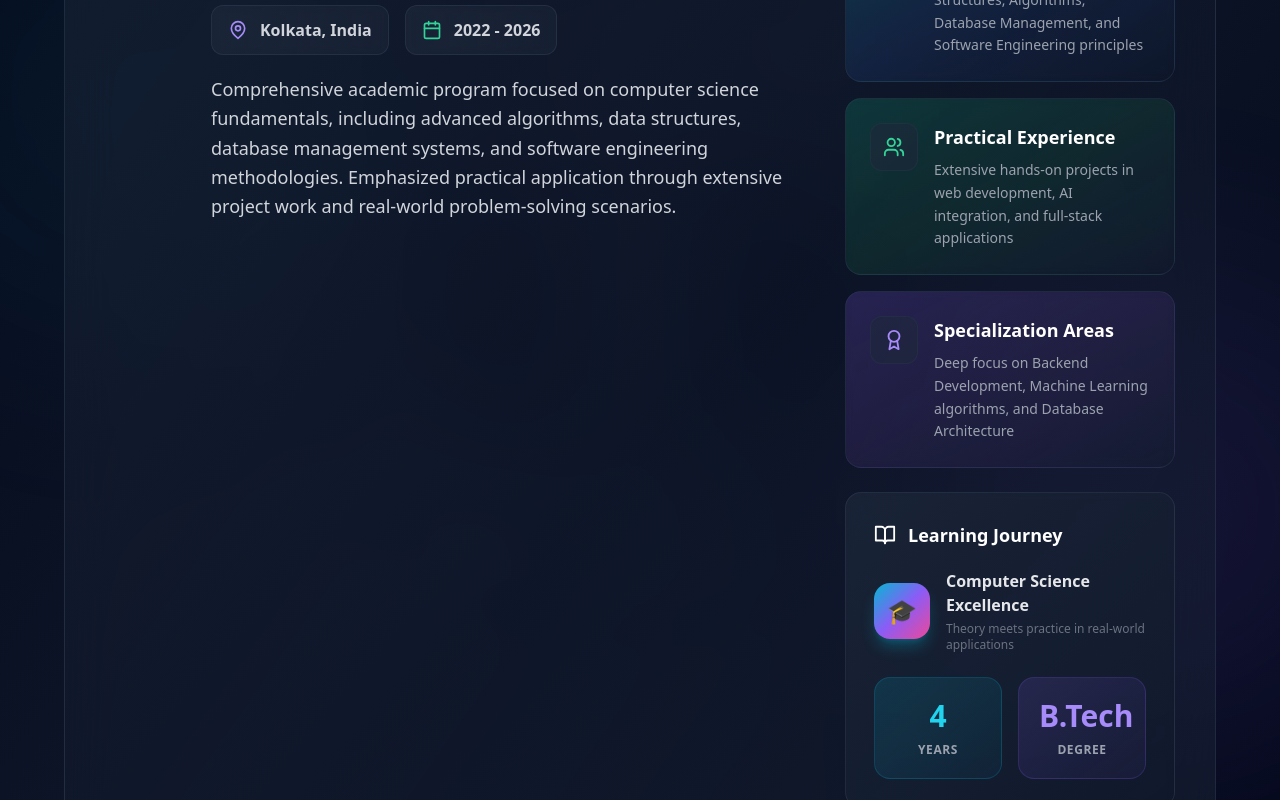
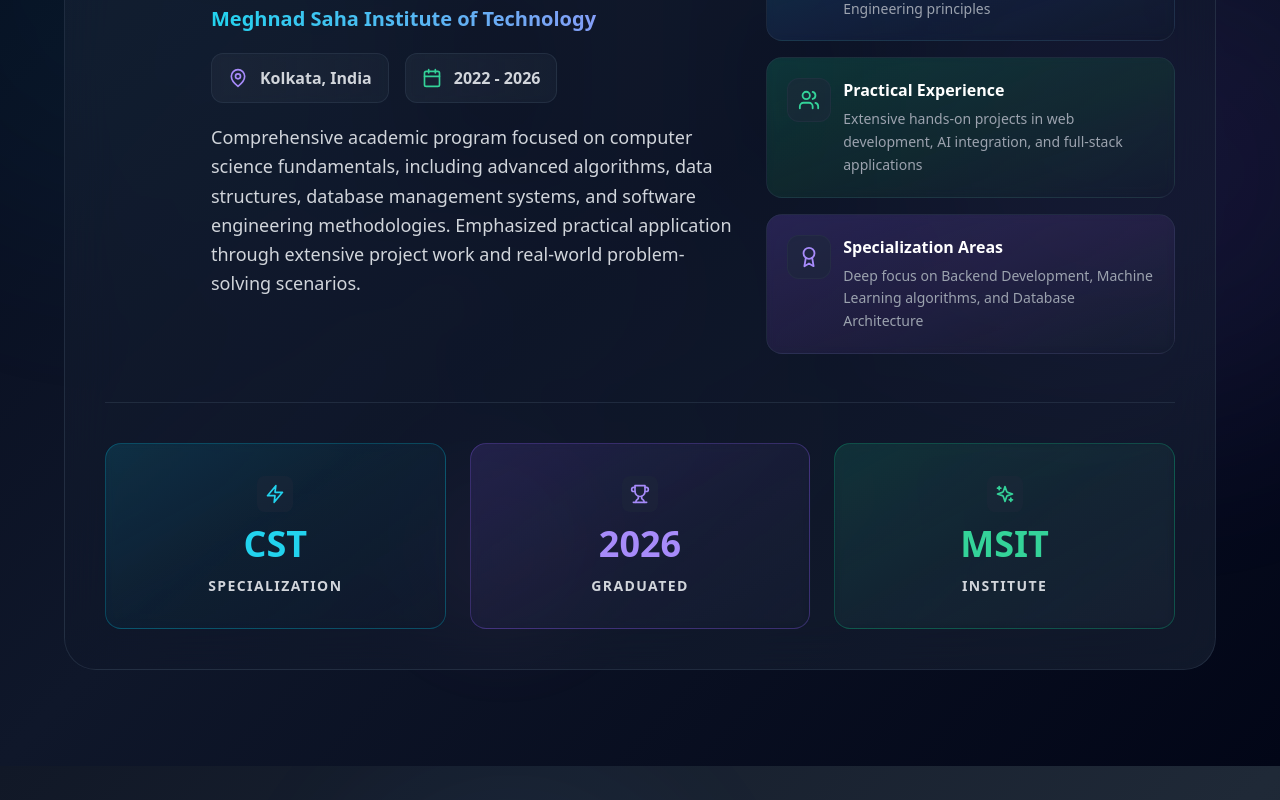
Before and after one commit to Priyankshu-07/ME2, a React (Vite) app: page / in a window 1280 px wide. Shown: the part 1640-2440 px from the top of the page. Built offline with nearby package versions, Linux system fonts and the light colour scheme.

Commit message:
made it look compact and better

```diff
--- a/src/components/Education.tsx
+++ b/src/components/Education.tsx
@@ -126,9 +126,9 @@
             {/* Animated border gradient */}
             <div className="absolute inset-0 rounded-[2rem] bg-gradient-to-r from-cyan-500/20 via-violet-500/20 to-pink-500/20 opacity-0 group-hover:opacity-100 blur-xl transition-opacity duration-700" aria-hidden="true" />
 
-            <div className="relative grid lg:grid-cols-3 gap-10">
+            <div className="relative grid lg:grid-cols-5 gap-8">
               {/* Primary Education Information */}
-              <div className="lg:col-span-2 space-y-8">
+              <div className="lg:col-span-3 space-y-8">
                 <div className="flex flex-col sm:flex-row items-start space-y-6 sm:space-y-0 sm:space-x-6">
                   <div
                     className="flex-shrink-0 p-5 bg-gradient-to-br from-cyan-600/30 to-violet-600/30 rounded-3xl border border-cyan-500/40 hover:scale-110 hover:rotate-6 transition-all duration-500 shadow-xl shadow-cyan-500/20"
@@ -173,8 +173,8 @@
               </div>
 
               {/* Academic Highlights Sidebar */}
-              <aside className="space-y-6" aria-label="Academic highlights">
-                <h4 className="text-2xl font-bold text-white mb-6 flex items-center">
+              <aside className="lg:col-span-2 space-y-4" aria-label="Academic highlights">
+                <h4 className="text-2xl font-bold text-white mb-5 flex items-center">
                   <Award className="mr-3 text-yellow-400" size={28} aria-hidden="true" />
                   <span className="bg-gradient-to-r from-white to-gray-300 bg-clip-text text-transparent">Highlights</span>
                 </h4>
@@ -183,18 +183,18 @@
                   {academicHighlights.map((highlight, index) => (
                     <div
                       key={highlight.title}
-                      className={`group/highlight p-6 bg-gradient-to-br ${highlight.gradient} backdrop-blur-sm rounded-2xl border border-slate-700/40 hover:border-slate-600/60 transition-all duration-500 hover:-translate-y-2 hover:shadow-xl cursor-pointer`}
+                      className={`group/highlight p-5 bg-gradient-to-br ${highlight.gradient} backdrop-blur-sm rounded-2xl border border-slate-700/40 hover:border-slate-600/60 transition-all duration-500 hover:-translate-y-2 hover:shadow-xl cursor-pointer`}
                       style={{
                         animation: isVisible ? `fadeInUp 0.6s ease-out forwards ${index * 150}ms` : 'none',
                         opacity: isVisible ? 1 : 0
                       }}
                     >
-                      <div className="flex items-start space-x-4">
-                        <div className="flex-shrink-0 p-3 bg-slate-800/60 rounded-xl group-hover/highlight:scale-110 group-hover/highlight:rotate-6 transition-all duration-300 border border-slate-700/30">
+                      <div className="flex items-start space-x-3">
+                        <div className="flex-shrink-0 p-2.5 bg-slate-800/60 rounded-xl group-hover/highlight:scale-110 group-hover/highlight:rotate-6 transition-all duration-300 border border-slate-700/30">
                           {highlight.icon}
                         </div>
                         <div className="flex-1">
-                          <h5 className="text-white font-bold mb-2 text-lg group-hover/highlight:text-cyan-300 transition-colors">
+                          <h5 className="text-white font-bold mb-1.5 text-base group-hover/highlight:text-cyan-300 transition-colors">
                             {highlight.title}
                           </h5>
                           <p className="text-gray-400 text-sm leading-relaxed group-hover/highlight:text-gray-300 transition-colors">
@@ -204,44 +204,6 @@
                       </div>
                     </div>
                   ))}
-                </div>
-
-                {/* Learning Journey Card */}
-                <div className="bg-gradient-to-br from-slate-800/70 to-slate-900/70 backdrop-blur-sm rounded-2xl p-7 border border-slate-700/50 hover:border-cyan-500/40 transition-all duration-500 group/journey hover:shadow-xl hover:shadow-cyan-500/10">
-                  <h5 className="text-white font-bold mb-5 text-lg group-hover/journey:text-cyan-300 transition-colors flex items-center">
-                    <BookOpen className="mr-3 group-hover/journey:rotate-12 transition-transform duration-300" size={22} aria-hidden="true" />
-                    Learning Journey
-                  </h5>
-
-                  <div className="space-y-6">
-                    <div className="flex items-center space-x-4">
-                      <div
-                        className="w-14 h-14 bg-gradient-to-br from-cyan-500 via-violet-500 to-pink-500 rounded-2xl flex items-center justify-center group-hover/journey:scale-110 group-hover/journey:rotate-12 transition-all duration-300 shadow-lg shadow-cyan-500/30"
-                        aria-hidden="true"
-                      >
-                        <span className="text-white text-2xl" role="img" aria-label="graduation cap">🎓</span>
-                      </div>
-                      <div className="flex-1">
-                        <div className="text-base font-bold text-gray-200 group-hover/journey:text-white transition-colors">
-                          Computer Science Excellence
-                        </div>
-                        <div className="text-xs text-gray-500 mt-1">
-                          Theory meets practice in real-world applications
-                        </div>
-                      </div>
-                    </div>
-
-                    <div className="grid grid-cols-2 gap-4">
-                      <div className="text-center p-5 bg-gradient-to-br from-cyan-500/15 to-cyan-500/5 rounded-2xl hover:from-cyan-500/25 hover:to-cyan-500/10 transition-all duration-300 transform hover:scale-105 border border-cyan-500/20 hover:border-cyan-400/40 group/stat">
-                        <div className="text-3xl font-black text-cyan-400 group-hover/stat:scale-110 transition-transform">4</div>
-                        <div className="text-xs text-gray-400 mt-2 font-semibold uppercase tracking-wider">Years</div>
-                      </div>
-                      <div className="text-center p-5 bg-gradient-to-br from-violet-500/15 to-violet-500/5 rounded-2xl hover:from-violet-500/25 hover:to-violet-500/10 transition-all duration-300 transform hover:scale-105 border border-violet-500/20 hover:border-violet-400/40 group/stat">
-                        <div className="text-3xl font-black text-violet-400 group-hover/stat:scale-110 transition-transform">B.Tech</div>
-                        <div className="text-xs text-gray-400 mt-2 font-semibold uppercase tracking-wider">Degree</div>
-                      </div>
-                    </div>
-                  </div>
                 </div>
               </aside>
             </div>
```
